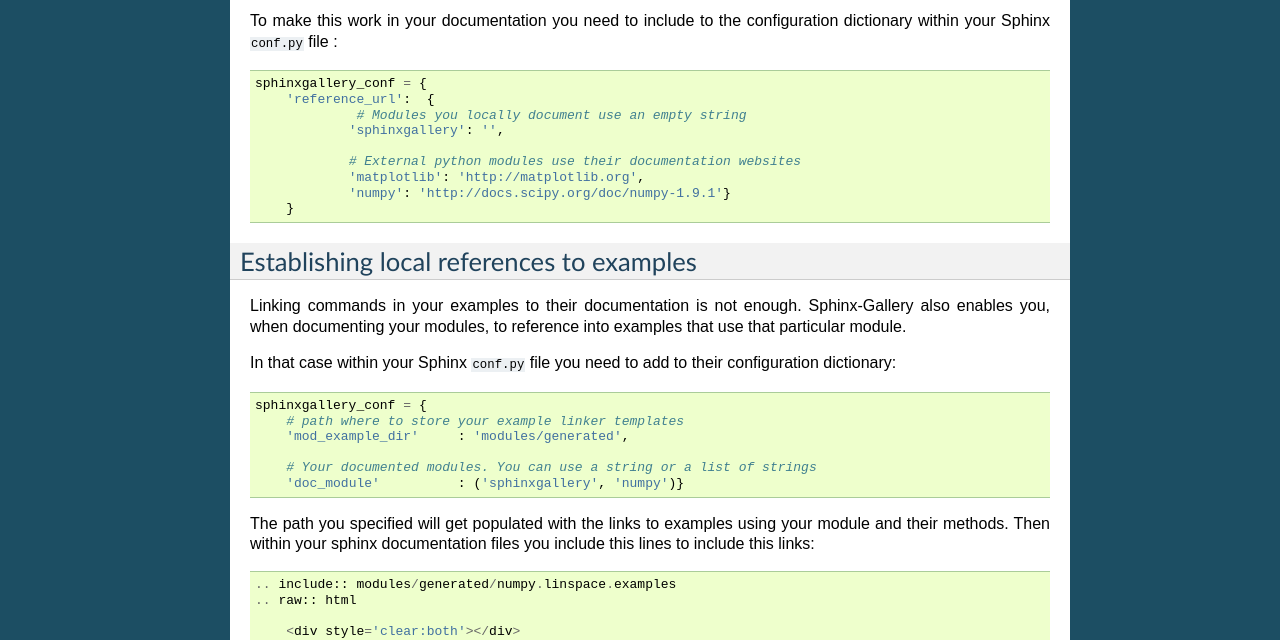
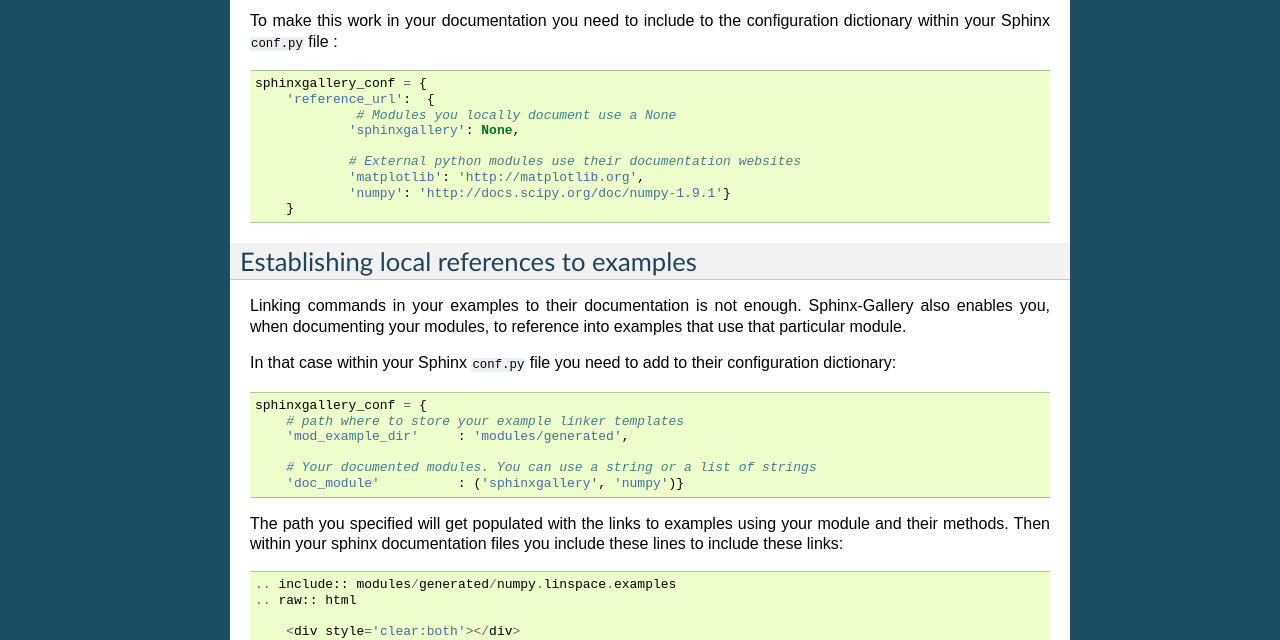
Before and after one commit to sphinx-gallery/sphinx-gallery, a Sphinx documentation site: the page built from doc/advanced_configuration.rst, in a window 1280 px wide. Shown: the part 442-1082 px from the top of the page. Built offline with Sphinx 7.4.7, drawn with Linux system fonts in a browser that asks for light colours.

Commit message:
Local clicable function configuration with None instead of empty string

```diff
--- a/doc/advanced_configuration.rst
+++ b/doc/advanced_configuration.rst
@@ -34,8 +34,8 @@ dictionary within your Sphinx ``conf.py`` file :
 
     sphinxgallery_conf = {
         'reference_url':  {
-                 # Modules you locally document use an empty string
-                'sphinxgallery': '',
+                 # Modules you locally document use a None
+                'sphinxgallery': None,
 
                 # External python modules use their documentation websites
                 'matplotlib': 'http://matplotlib.org',
@@ -65,7 +65,7 @@ configuration dictionary:
 
 The path you specified will get populated with the links to examples using your
 module and their methods. Then within your sphinx documentation files you
-include this lines to include this links::
+include these lines to include these links::
 
     .. include:: modules/generated/numpy.linspace.examples
     .. raw:: html
--- a/doc/conf.py
+++ b/doc/conf.py
@@ -273,7 +273,7 @@ intersphinx_mapping = {'http://docs.python.org/': None}
 
 sphinxgallery_conf = {'doc_module': ('sphinxgallery', 'numpy'),
                       'reference_url': {
-        'sphinxgallery': '',
+        'sphinxgallery': None,
         'matplotlib': 'http://matplotlib.org',
         'numpy': 'http://docs.scipy.org/doc/numpy-1.9.1'},
     }
```
Also changed, not shown: 2 other files.
